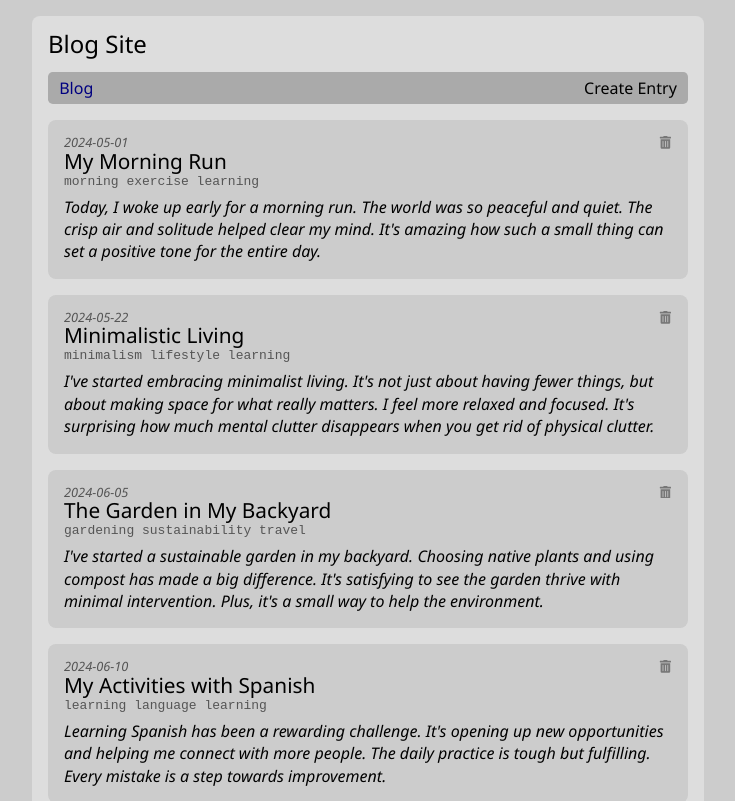
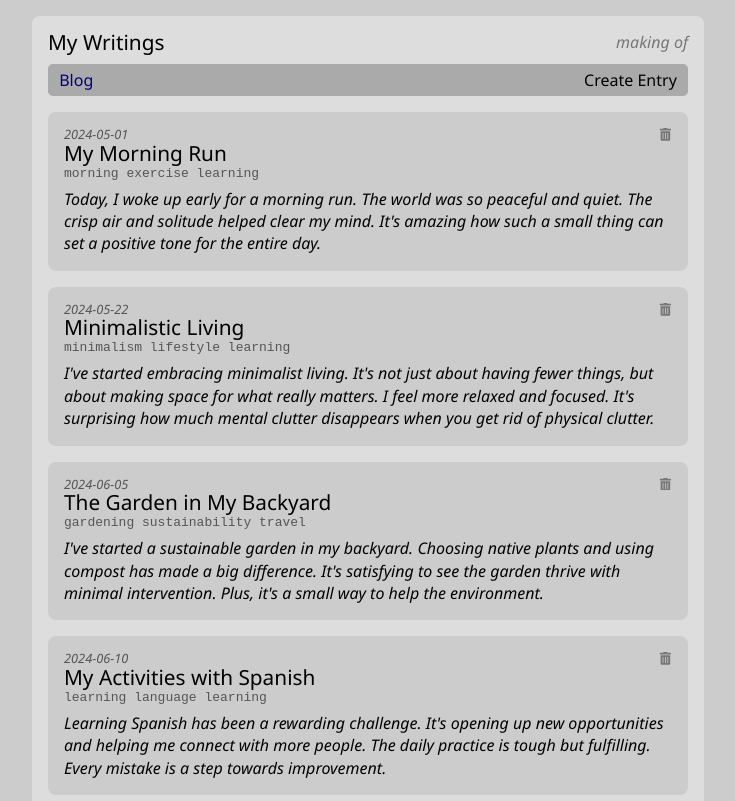
Before and after one commit to edwardtanguay/coding-challenge-react-blogsite-calimoto, a React (Vite) app: page /blog in a window 1280 px wide. Shown: the top 801 px of the page, without its empty margins (272-1007 px from the left). Built offline with nearby package versions, Linux system fonts and the light colour scheme.

Commit message:
making of menu link

```diff
--- a/index.html
+++ b/index.html
@@ -4,7 +4,7 @@
 		<meta charset="UTF-8" />
 		<link rel="icon" type="image/svg+xml" href="/vite.svg" />
 		<meta name="viewport" content="width=device-width, initial-scale=1.0" />
-		<title>Blog Site</title>
+		<title>My Writings</title>
 	</head>
 	<body>
 		<div id="root"></div>
--- a/src/components/Header.tsx
+++ b/src/components/Header.tsx
@@ -1,10 +1,14 @@
+import { NavLink } from "react-router-dom";
 import { Nav } from "./Nav";
 
 export const Header = () => {
 	return (
-		<>
-			<h1>Blog Site</h1>
-			<Nav/>
-		</>
+		<div>
+			<div className="pageHeader">
+				<h1>My Writings</h1>
+				<NavLink to="/making-of">making of</NavLink>
+			</div>
+			<Nav />
+		</div>
 	);
 };
--- a/src/styles/index.scss
+++ b/src/styles/index.scss
@@ -87,9 +87,20 @@ body {
 	body {
 		margin: 1rem;
 
-		h1 {
-			font-size: 1.3rem;
-			margin-bottom: 0.5rem;
+		.pageHeader {
+			display: flex;
+			justify-content: space-between;
+			align-items: center;
+			margin-bottom: 0.7rem;
+			h1 {
+				font-size: 1.3rem;
+			}
+			a {
+				font-size: 0.8rem;
+				text-decoration: none;
+				color: #555;
+				font-style: italic;
+			}
 		}
 
 		form.createBlogEntry {
@@ -153,9 +164,23 @@ body {
 			background-color: #ddd;
 			padding: 1rem;
 			border-radius: 0.5rem;
-			h1 {
-				font-size: 1.5rem;
-				margin-bottom: 1rem;
+			.pageHeader {
+				display: flex;
+				justify-content: space-between;
+				align-items: center;
+				margin-bottom: 0.7rem;
+				h1 {
+					font-size: 1.3rem;
+				}
+				a {
+					font-size: 1rem;
+					text-decoration: none;
+					color: #777;
+					font-style: italic;
+					&:hover {
+						text-decoration: underline;
+					}
+				}
 			}
 		}
 
```
Also changed, not shown: src/pages/PageMakingOf.tsx (added, +7 -0 lines), dev/notes.txt.
